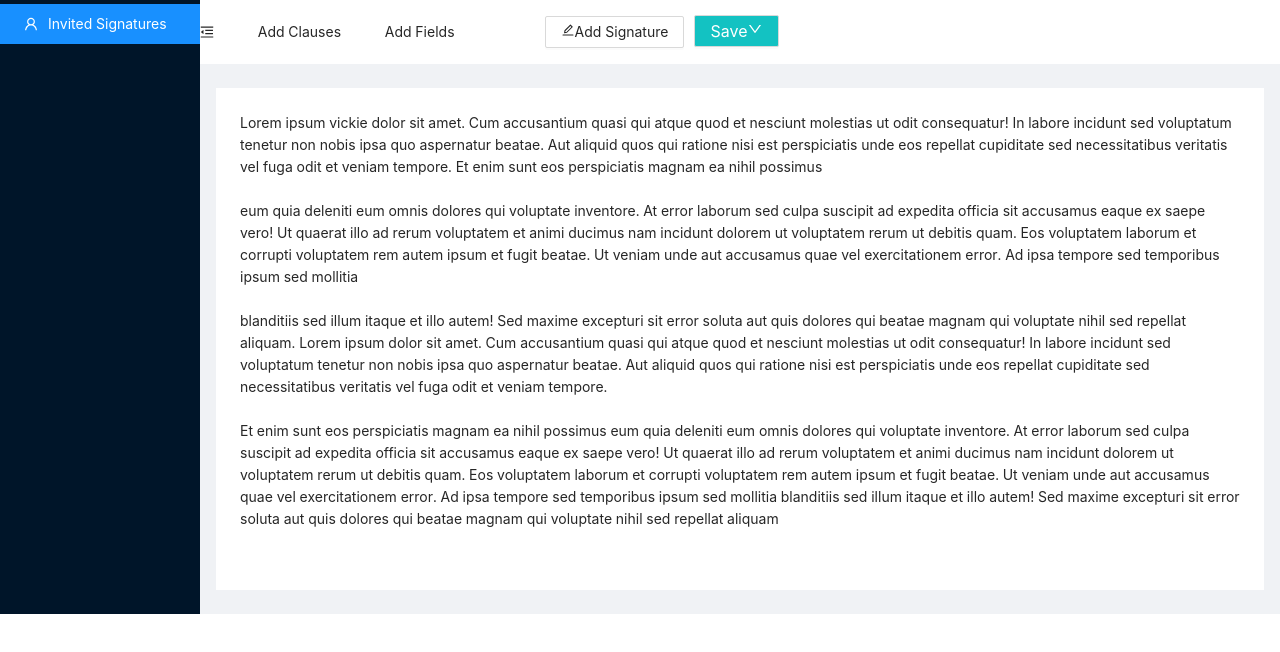
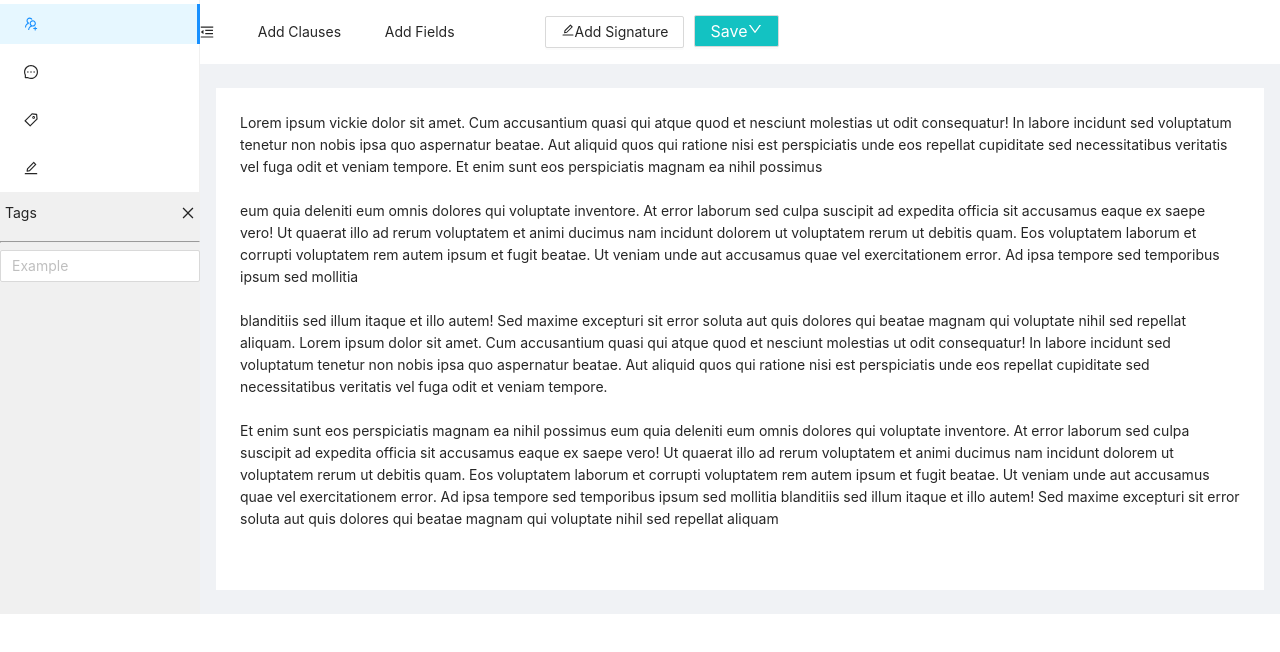
Before and after one commit to Wvignesh/modal-project, a React (Create React App) app: page / in a window 1280 px wide. Shown: the top 652 px of the page. Built offline with nearby package versions, Linux system fonts and the light colour scheme.

Commit message:
initial comit

```diff
--- a/src/App.css
+++ b/src/App.css
@@ -8,6 +8,15 @@
   background-color: #002766 !important;
   border-bottom: 1px solid #f0f0f0;
   border-radius: 2px 2px 0 0;
+}
+
+
+
+.ant-layout-sider {
+  position: relative;
+  min-width: 0;
+  background-color:  #f0f0f0 !important;
+  transition: all 0.2s;
 }
 
 .ant-modal-close-x {
@@ -114,3 +123,91 @@
   .site-layout .site-layout-background {
     background: #fff;
   }
+
+  .edit-tag {
+  -webkit-user-select: none;
+  user-select: none;
+  display: flex;
+  justify-content: space-between;
+  /* width: 100%; */
+  align-items: center;
+  padding:5px !important;
+}
+
+.tag-header{
+ display: flex;
+ justify-content: space-between;
+ align-items: center;
+ padding: 10px 5px;
+}
+
+
+
+.ant-tag {
+  box-sizing: border-box;
+  margin: 0;
+  padding: 0;
+  color: rgba(0, 0, 0, 0.85);
+  font-size: 14px;
+  font-variant: tabular-nums;
+  line-height: 1.5715;
+  list-style: none;
+  font-feature-settings: 'tnum', "tnum";
+  /* display:flex;
+  height: auto; */
+  width:100%;
+  text-transform: capitalize;
+  margin-right: 8px;
+  padding: 0 7px;
+  font-size: 12px;
+  line-height: 20px;
+  white-space: nowrap;
+  background: #fafafa;
+  border: 1px solid #d9d9d9;
+  border-radius: 2px;
+  opacity: 1;
+  transition: all 0.3s;
+}
+
+
+
+  .tag-input {
+    width: 78px;
+    margin-right: 8px;
+    vertical-align: top;
+  }
+
+  .ant-input {
+    box-sizing: border-box;
+    margin: 0;
+    padding: 0;
+    font-variant: tabular-nums;
+    list-style: none;
+    font-feature-settings: 'tnum', "tnum";
+    /* position: relative; */
+    /* display: inline-block; */
+    width: 100% !important;
+    min-width: 0;
+    padding: 4px 11px;
+    color: rgba(0, 0, 0, 0.85);
+    font-size: 14px;
+    line-height: 1.5715;
+    background-color: #fff;
+    background-image: none;
+    border: 1px solid #d9d9d9;
+    border-radius: 2px;
+    transition: all 0.3s;
+}
+
+  /* span:nth-child(3) {
+
+  display: none !important;
+ } */
+
+ .ant-space-item:nth-child(1){
+  display: none;
+ }
+
+  .ant-space{
+    padding-top: 10px;
+  }
--- a/src/App.tsx
+++ b/src/App.tsx
@@ -6,7 +6,7 @@ import  Contents from './components/contents';
 
 
 
-const App: React.FC  = () => {
+const App = () => {
 
 
   return (
@@ -16,7 +16,6 @@ const App: React.FC  = () => {
      <Contents />
 
 
-
   </div>
   );
 };
--- a/src/components/contents.tsx
+++ b/src/components/contents.tsx
@@ -1,7 +1,7 @@
 import {
   MenuFoldOutlined,
   MenuUnfoldOutlined,
-  UserOutlined,
+  UsergroupAddOutlined,MessageOutlined,TagOutlined,EditOutlined
 } from "@ant-design/icons";
 import { Layout, Menu } from "antd";
 import { AiOutlineDown } from "react-icons/ai";
@@ -13,10 +13,12 @@ import { Input } from "antd";
 import { Form } from "antd";
 import { Avatar, List,   } from 'antd';
 import { AiOutlineCloseCircle } from "react-icons/ai";
+import Tags from "./tags";
 
 
 
-const initUser = { email: "" , name:"" };
+
+const initUser = { email: "joe@gmail.com" , username:"" };
 
 const { Header, Sider, Content } = Layout;
 
@@ -28,6 +30,7 @@ function Contents() {
   const [userName,setUserName] = useState<string>("");
   const [user, setUser] = useState("");
   const [data, setData] = useState<any>([]);
+  const [toggle, setToggle] = useState(false);
 
 
 
@@ -36,6 +39,8 @@ function Contents() {
   const showModal = () => {
     setVisible(true);
   };
+
+
 
   const handleOk = (e: Event) => {
 
@@ -54,8 +59,8 @@ function Contents() {
 
 
   const onInputChange = (e: React.ChangeEvent<HTMLInputElement>) => {
-    const { name,email, value }:any = e.target;
-    setFormValue({ ...formValue, [name]: value,[email]: value });
+    const { username,email, value }:any = e.target;
+    setFormValue({ ...formValue, [username]: value,[email]: value });
    setUser(e.target.value)
    console.log(formValue);
 
@@ -79,22 +84,49 @@ const handleRemove = (index:any) => {
 
   return (
     <Layout>
-      <Sider trigger={null} collapsible collapsed={collapsed}>
+      <Sider trigger={null} collapsible collapsed={collapsed} className="site-layout">
         <div className="logo" />
         <Menu
-          theme="dark"
+
           mode="inline"
           defaultSelectedKeys={["1"]}
           items={[
             {
-              key: "1",
-              icon: <UserOutlined />,
-              label: "Invited Signatures",
+              key: '1',
+              icon: <UsergroupAddOutlined />,
+
+            },
+            {
+              key: '2',
+              icon: <MessageOutlined />,
+
+            },
+            {
+              key: '3',
+              icon: <TagOutlined onClick={() => setToggle(!toggle)} />,
+
+
+            },
+            {
+              key: '4',
+              icon: <EditOutlined />,
+
+
             },
           ]}
 
+
         />
+             <Tags  />
+
+
       </Sider>
+
+
+
+
+
+
       <Layout className="site-layout">
         <Header
           className="site-layout-background"
--- /dev/null
+++ b/src/components/tags.tsx
@@ -0,0 +1,158 @@
+import { Input, Space,Tag, Tooltip } from 'antd';
+import React, { useRef, useState } from 'react';
+import { CloseOutlined} from '@ant-design/icons';
+
+
+
+
+const Tags = () => {
+  const [tags, setTags] = useState(['']);
+  const [inputVisible, setInputVisible] = useState(false);
+  const [inputValue, setInputValue] = useState('');
+  const [editInputIndex, setEditInputIndex] = useState(-1);
+  const [editInputValue, setEditInputValue] = useState('');
+  const inputRef = useRef(null);
+  const editInputRef = useRef(null);
+
+
+
+//   useEffect(() => {
+//     if (inputVisible) {
+//       inputRef.current?.focus();
+//     }
+//   }, [inputVisible]);
+//   useEffect(() => {
+//     editInputRef.current?.focus();
+//   }, [inputValue]);
+
+  const handleClose = (removedTag:any) => {
+    const newTags = tags.filter((tag) => tag !== removedTag);
+    console.log(newTags);
+    setTags(newTags);
+  };
+
+  const showInput = () => {
+    setInputVisible(true);
+  };
+
+  const handleInputChange = (e:any) => {
+    setInputValue(e.target.value);
+  };
+
+  const handleInputConfirm = () => {
+    if (inputValue && tags.indexOf(inputValue) === -1) {
+      setTags([...tags, inputValue]);
+    }
+
+    setInputVisible(false);
+    setInputValue('');
+  };
+
+  const handleEditInputChange = (e:any) => {
+    setEditInputValue(e.target.value);
+  };
+
+  const handleEditInputConfirm = () => {
+    const newTags = [...tags];
+    newTags[editInputIndex] = editInputValue;
+    setTags(newTags);
+    setEditInputIndex(-1);
+    setInputValue('');
+  };
+
+  // const tagClose =()=> {
+  //   setInputVisible(false);
+  // }
+
+  return (
+    <>
+
+
+     <div >
+
+           <div  className='tag-header' >
+           <span>  Tags </span>
+           <CloseOutlined   />
+           </div>
+           <hr/>
+
+           {inputVisible && (
+          <Input
+            ref={inputRef}
+            type="text"
+            size="small"
+            className="tag-input"
+            value={inputValue}
+            onChange={handleInputChange}
+           onBlur={handleInputConfirm}
+            onPressEnter={handleInputConfirm}
+          />
+        )}
+
+
+           {!inputVisible && (
+
+           <Input  placeholder="Example" onClick={showInput} />
+
+           )}
+
+
+         <Space direction="horizontal" wrap >
+        {tags.map((tag, index) => {
+          if (editInputIndex === index) {
+            return (
+              <Input
+                ref={editInputRef}
+                key={tag}
+                size="small"
+                className="tag-input"
+                value={editInputValue}
+                onChange={handleEditInputChange}
+                onBlur={handleEditInputConfirm}
+                onPressEnter={handleEditInputConfirm}
+              />
+            );
+          }
+
+          const isLongTag:any = tag.length > 20;
+          const tagElem = (
+            <Tag
+              className="edit-tag"
+              key={tag}
+              closable={index !== 0}
+              onClose={() => handleClose(tag)}
+            >
+
+              <span
+              className='span-tag'
+                onClick={(e) => {
+                  if (index !== 0) {
+                    setEditInputIndex(index);
+                    setEditInputValue(tag);
+                    e.preventDefault();
+                  }
+                }}
+              >
+                {isLongTag ? `${tag.slice(0, 20)}...` : tag}
+              </span>
+            </Tag>
+          );
+
+          return isLongTag ? (
+            <Tooltip title={tag} key={tag}>
+              {tagElem}
+            </Tooltip>
+          ) : (
+            tagElem
+          );
+        })}
+         </Space>
+
+
+     </div>
+
+    </>
+  );
+};
+
+export default Tags;
--- /dev/null
+++ b/src/react-app-env.d.ts
@@ -0,0 +1 @@
+/// <reference types="react-scripts" />
--- a/tsconfig.json
+++ b/tsconfig.json
@@ -18,7 +18,7 @@
     "resolveJsonModule": true,
     "isolatedModules": true,
     "noEmit": true,
-    "jsx": "react-jsx"
+    "jsx": "preserve"
   },
   "include": [
     "src"
```
Also changed, not shown: package.json (+7 -2 lines), 1 other file (tests, documents, lock files or other folders).
